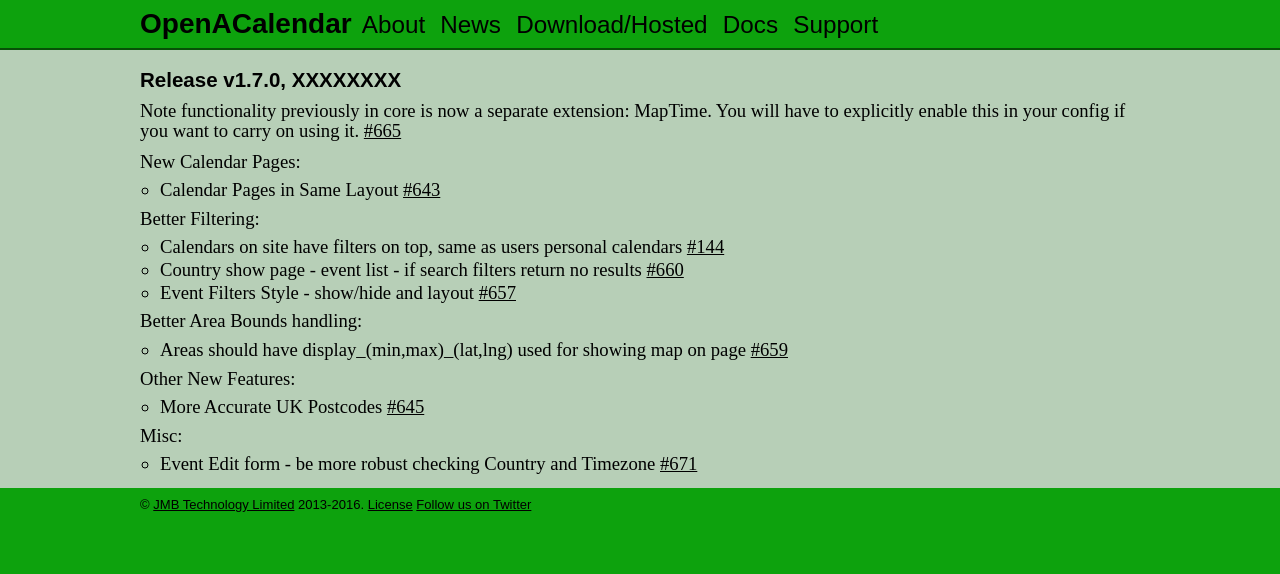
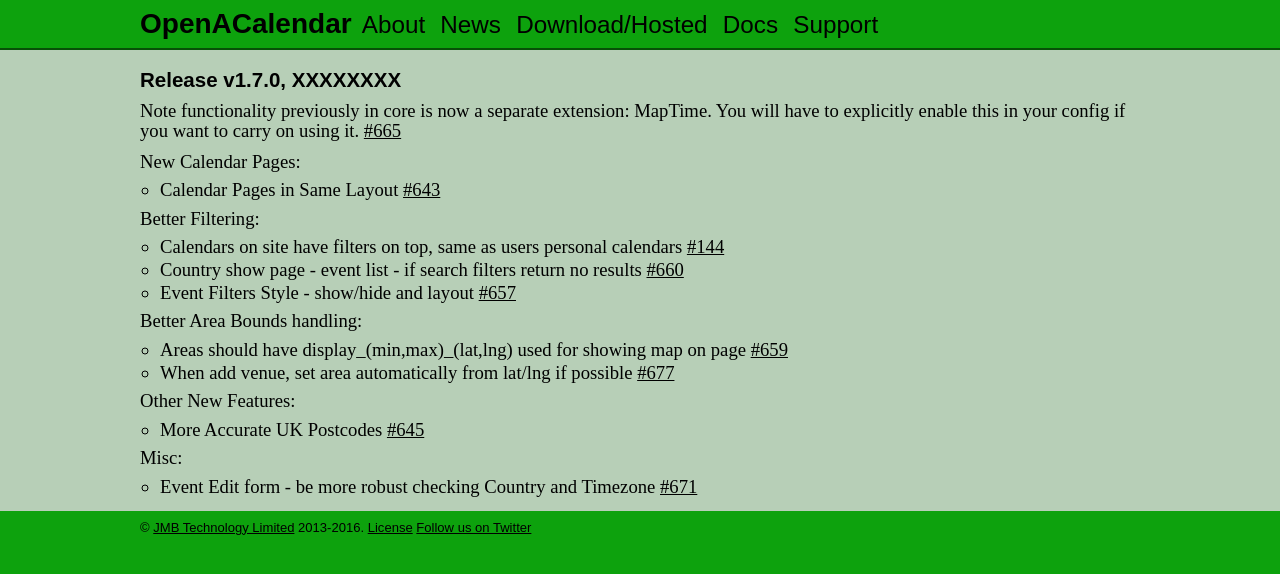
Before and after one commit to OpenACalendar/openacalendar.github.io, a Jekyll site: the page built from webapp/release/1.7.0.html, in a window 1280 px wide. Shown: the top 574 px of the page. Built offline with Jekyll 4.4.1, drawn with Linux system fonts in a browser that asks for light colours.

Commit message:
Release notes

```diff
--- a/webapp/release/1.7.0.html
+++ b/webapp/release/1.7.0.html
@@ -34,6 +34,7 @@
 
 <ul class="normallist">
 	<li>Areas should have display_(min,max)_(lat,lng) used for showing map on page <a href="https://github.com/OpenACalendar/OpenACalendar-Web-Core/issues/659">#659</a></li>
+	<li>When add venue, set area automatically from lat/lng if possible <a href="https://github.com/OpenACalendar/OpenACalendar-Web-Core/issues/677">#677</a></li>
 </ul>
 
 <p>Other New Features:</p>
```
